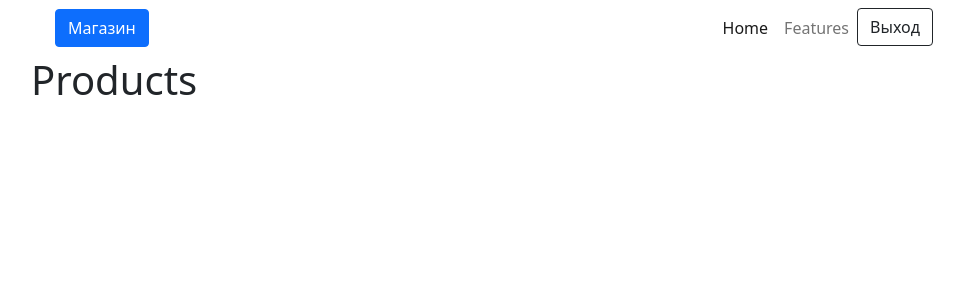
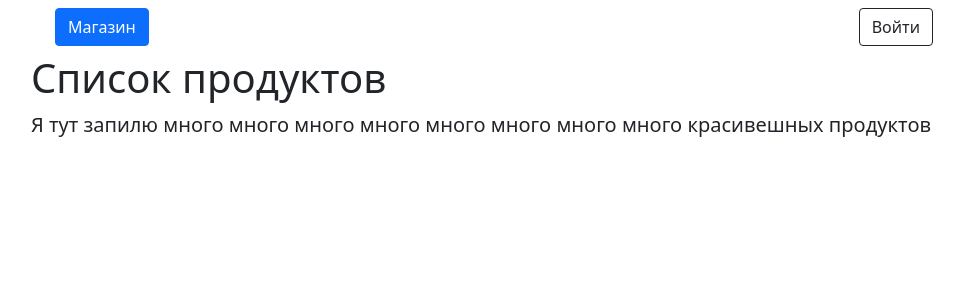
Before and after one commit to IlchenkoAnton/vue.js-learning-shop, a Vue app: page /products in a window 1280 px wide. Shown: the top 300 px of the page, without its empty margins (146-1110 px from the left). Built offline with nearby package versions, Linux system fonts and the light colour scheme; what axios-mock-adapter would draw is missing.

Commit message:
feat: Всякое для отображения элементов шапки

```diff
--- a/src/components/ShopHeader.vue
+++ b/src/components/ShopHeader.vue
@@ -8,13 +8,24 @@
                 Магазин
             </button>
             <ul class="navbar-nav">
-                <li class="nav-item">
-                    <a class="nav-link active" aria-current="page" href="#">Home</a>
+                <template v-if="isAuthorized()">
+                    <li class="nav-item me-2">
+                        <button
+                            type="button"
+                            class="btn btn-warning"
+                            @click="navigate('/basket')">
+                            Карзина
+                        </button>
                     </li>
-                <li class="nav-item">
-                <a class="nav-link" href="#">Features</a>
+                    <li class="nav-item me-2">
+                        <button
+                            type="button"
+                            class="btn btn-info"
+                            @click="navigate('/profile')">
+                            Профиль
+                        </button>
                     </li>
-                <li class="nav-item" v-if="user">
+                    <li class="nav-item me-2">
                         <button
                             type="button"
                             class="btn btn-outline-dark"
@@ -22,6 +33,7 @@
                             Выход
                         </button>
                     </li>
+                </template>
                 <li class="nav-item" v-else>
                     <button
                         type="button"
@@ -43,13 +55,12 @@
         name: 'ShopHeader',
         computed: {
             ...mapGetters('authorization', [
-                'user',
-            ])
+                'token',
+            ]),
         },
         methods: {
             isAuthorized() {
-                debugger;
-                return Boolean(this.user);
+                return Boolean(this.token);
             },
             navigate(path) {
                this.$router.push(path);
--- a/src/store/modules/authorization.js
+++ b/src/store/modules/authorization.js
@@ -23,8 +23,8 @@ const authorization = {
         }
     },
     getters: {
-        user(state) {
-            return state.user;
+        token(state) {
+            return state.user?.Token;
         }
     },
 };
--- a/src/views/Basket.vue
+++ b/src/views/Basket.vue
@@ -1,5 +1,8 @@
 <template>
-    <h1>Basket</h1>
+    <h1>Карзина</h1>
+    <p class="lead">
+        Тут будут все твои покупки с кол-вом!
+    </p>
 </template>
 
 <script>
--- a/src/views/Products.vue
+++ b/src/views/Products.vue
@@ -1,5 +1,8 @@
 <template>
-    <h1>Products</h1>
+    <h1>Список продуктов</h1>
+    <p class="lead">
+        Я тут запилю много много много много много много много много красивешных продуктов
+    </p>
 </template>
 
 <script>
--- a/src/views/Profile.vue
+++ b/src/views/Profile.vue
@@ -1,5 +1,8 @@
 <template>
-    <h1>Profile</h1>
+    <h1>Профиль</h1>
+    <p class="lead">
+        А тут будут <mark>интим</mark>-фотки пользователя
+    </p>
 </template>
 
 <script>
```
Lines whose indentation alone changed are shown as unchanged.
